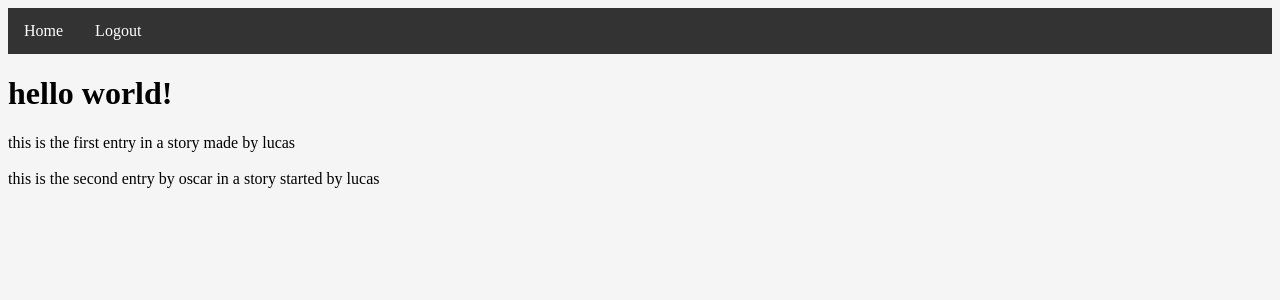
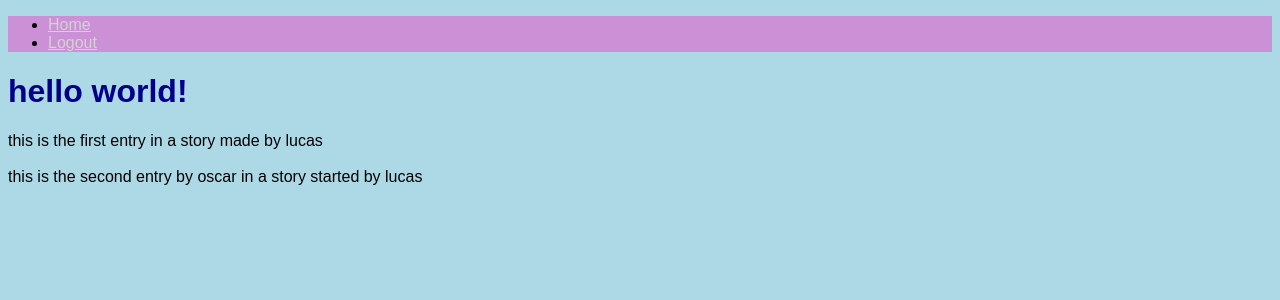
Before and after one commit to turtlelazy/P00, a Flask app: page /1 in a window 1280 px wide. Shown: the top 300 px of the page. Run offline with Flask 2, Linux system fonts and the light colour scheme; a user stored in the database is signed in; data comes from the database, SQL or seed files in the repository.

Commit message:
working on this stuff

```diff
--- a/app/static/styles/stylesheet.css
+++ b/app/static/styles/stylesheet.css
@@ -1,94 +1,66 @@
-body {
-    background-color: #f5f5f5;
+body{
+    background-color: lightblue;
+    font-family: Arial, Helvetica, sans-serif;
 }
 
 ul.nav {
-    list-style-type: none;
-    margin: 0;
-    padding: 0;
-    overflow: hidden;
-    background-color: #333;
+    background-color: rgba(214, 123, 210, 0.767);
+
 }
 
 li.nav {
+
+}
+
+li a.nav{
+    color: lightgray;
     float: left;
 }
 
-li a.nav{
-    display: block;
-    color: white;
-    text-align: center;
-    padding: 14px 16px;
-    text-decoration: none;
-}
-
 li a.nav:hover {
-    background-color: #111;
 }
 
 ul.story {
-    list-style-type: none;
-    margin: 0;
-    padding: 0;
-    overflow: hidden;
+
 }
 
 li.story {
-    border: 1px solid black;
-    padding: 10px 0px;
-    float: none;
-    background-color: azure;
-    margin-top: 10px;
-    width: 250px;
-    overflow-wrap: break-word;
-    word-wrap: break-word;
+
 }
 
 li a.story {
-    padding: 14px 16px;
-    color: black;
-    text-decoration: none;
-    size: fit-content;
+
 }
 
 li.story:hover {
-    background-color: aquamarine;
 }
 
 li.search {
-    float:right;
-    margin-right: 10px;
+
 }
 input.search {
-    padding: 2px 3px;
-    text-decoration: none;
-    margin-top: 12px;
+
 }
 
 div.story {
-    float:left;
 }
 
 .story-text {
-    overflow-wrap: break-word;
-    word-wrap: break-word;
+
 }
 
 .newstory {
-    color: black;
-    text-decoration: none;
-    size: fit-content;
-    border: 1px solid black;
-    border-radius: 80%;
-    padding: 20px;
-    background-color: bisque;
+
 }
 
 .newstory:hover {
-    background-color: moccasin;
 }
 
 .auth {
-    margin-top: 25vh;
-    margin-bottom: 25vh;
+
 }
+
+h1{
+    color:darkblue
+
+}
--- a/app/templates/intro.html
+++ b/app/templates/intro.html
@@ -11,6 +11,8 @@
         Softdev <br>
         P00 - Storytelling Project <br>
         2021-11-12
+
+        Edited by Team FF: Michelle Lo and Ishraq Mahid
     </h1>
 
 </head>
```
